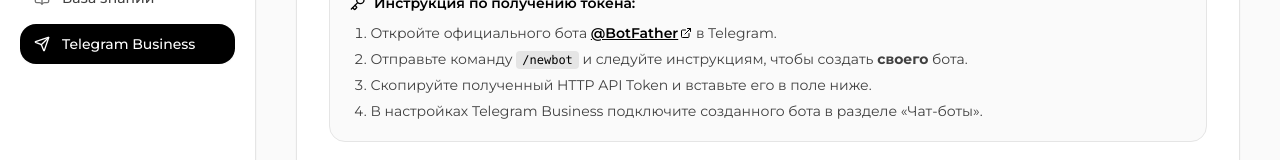
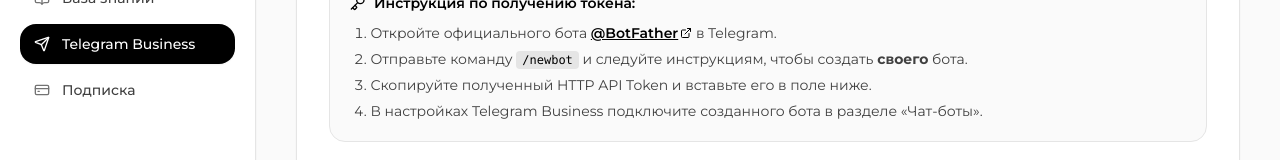
Before and after one commit to w1t3chlyyy/apex, a Next.js app: page /dashboard/telegram in a window 1280 px wide. Shown: the part 206-366 px from the top of the page. Built offline with nearby package versions, Linux system fonts and the light colour scheme; no server answers; a web font is replaced by a local one.

Commit message:
Update Sidebar.tsx

```diff
--- a/components/Sidebar.tsx
+++ b/components/Sidebar.tsx
@@ -8,6 +8,7 @@ import {
   Sliders,
   BookOpen,
   Send,
+  CreditCard,
   ArrowLeft,
   LogOut,
   User,
@@ -20,6 +21,7 @@ const LINKS = [
   { href: "/dashboard/settings", label: "Настройки бота", icon: Sliders },
   { href: "/dashboard/knowledge-base", label: "База знаний", icon: BookOpen },
   { href: "/dashboard/telegram", label: "Telegram Business", icon: Send },
+  { href: "/dashboard/billing", label: "Подписка", icon: CreditCard },
 ];
 
 export default function Sidebar() {
@@ -61,8 +63,6 @@ export default function Sidebar() {
           </Link>
         </div>
 
-        {/* На мобиле пункты меню идут в горизонтальный скролл (flex md:flex-col).
-            shrink-0 не даёт им сплющиваться при большем числе ссылок. */}
         <nav className="flex md:flex-col gap-1.5 overflow-x-auto pb-2 md:pb-0">
           {LINKS.map((link) => {
             const Icon = link.icon;
@@ -86,7 +86,6 @@ export default function Sidebar() {
       </div>
 
       <div className="pt-4 border-t border-neutral-200 px-2 space-y-3">
-        {/* User Card */}
         {user ? (
           <div className="flex items-center justify-between gap-2 p-2 bg-neutral-50 rounded-xl border border-neutral-100">
             <div className="flex items-center gap-2 overflow-hidden">
```
